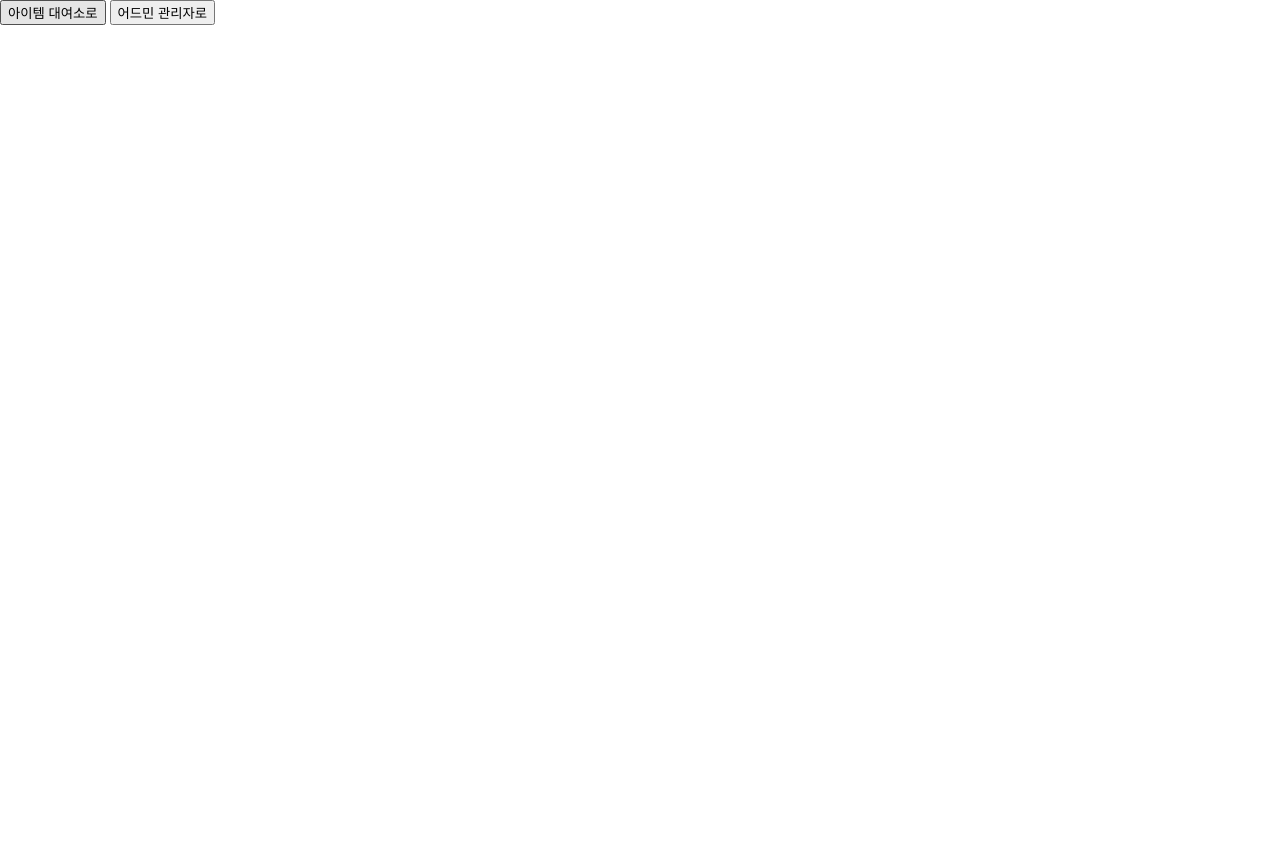
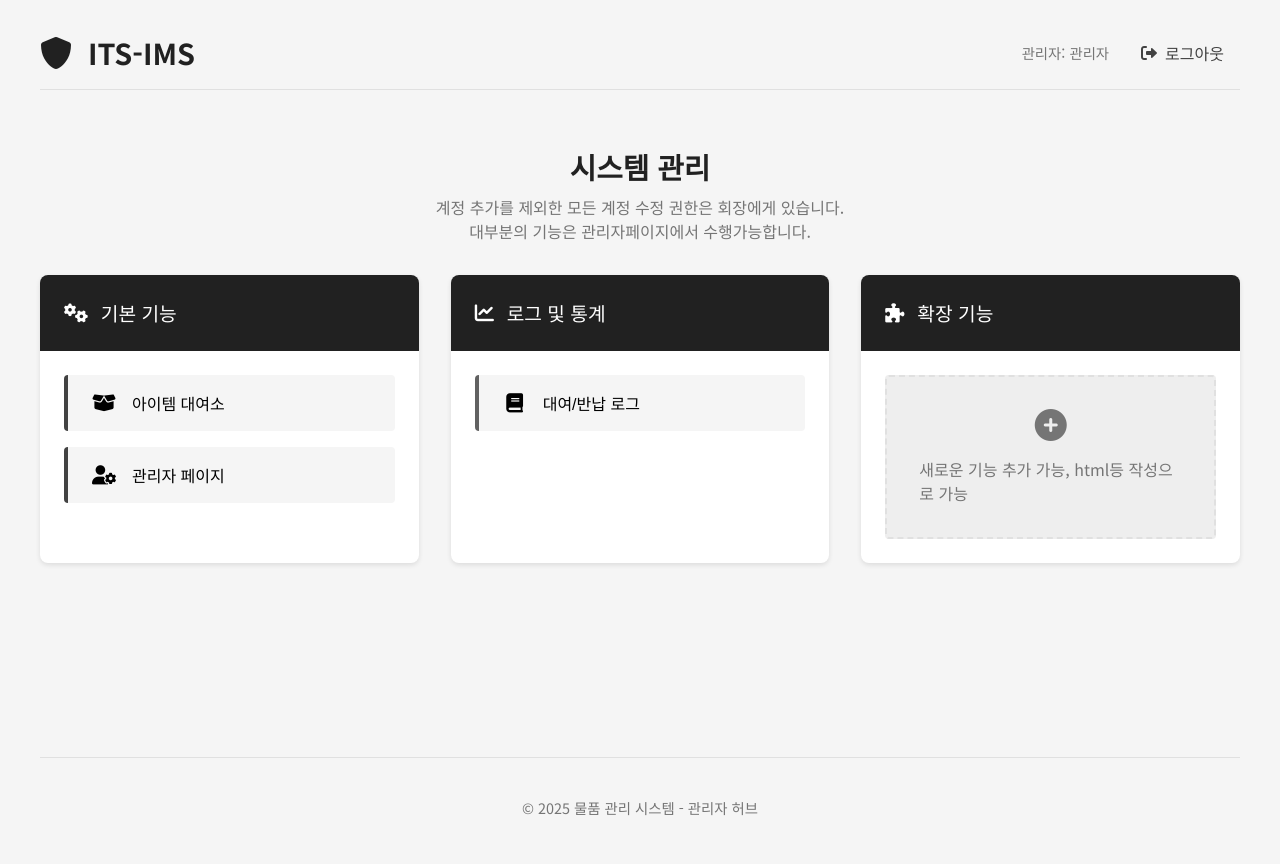
Before and after one commit to ChungGyeon/NFCTAG-Item_Management_System, a Node server app: template views/adminFolder/adminHub.ejs in a window 1280 px wide. Before the commit the page ends 25 px from the top, so only its background shows below. Run offline with Node 20, Linux system fonts and the light colour scheme; the template is opened without the code that fills it, so the values that code supplies are empty.

Commit message:
style: 어드민 허브 튜닝 완료
대강 내 입맛대로 수정함, 이제 사용법등을 알려주는 기능만 있으면 돼

```diff
--- /dev/null
+++ b/public/stylesheets/adminHub.css
@@ -0,0 +1,250 @@
+/* 관리자 허브 스타일 - 모노톤 테마 */
+:root {
+  --primary-dark: #212121;
+  --primary-medium: #424242;
+  --primary-light: #757575;
+  --accent-color: #37474F;
+  --text-primary: #212121;
+  --text-secondary: #757575;
+  --background-main: #f5f5f5;
+  --background-card: #ffffff;
+  --border-color: #e0e0e0;
+  --hover-color: #eeeeee;
+  --shadow-light: 0 2px 5px rgba(0, 0, 0, 0.1);
+  --shadow-medium: 0 4px 8px rgba(0, 0, 0, 0.12);
+  --shadow-dark: 0 8px 16px rgba(0, 0, 0, 0.14);
+}
+
+body {
+  font-family: 'Noto Sans KR', sans-serif;
+  background-color: var(--background-main);
+  color: var(--text-primary);
+  margin: 0;
+  padding: 0;
+  min-height: 100vh;
+}
+
+/* 메인 컨테이너 */
+.admin-hub-container {
+  max-width: 1200px;
+  margin: 0 auto;
+  padding: 2rem;
+  display: flex;
+  flex-direction: column;
+  min-height: 100vh;
+}
+
+/* 헤더 영역 */
+.admin-hub-header {
+  display: flex;
+  justify-content: space-between;
+  align-items: center;
+  margin-bottom: 2rem;
+  padding-bottom: 1rem;
+  border-bottom: 1px solid var(--border-color);
+}
+
+.logo-container {
+  display: flex;
+  align-items: center;
+}
+
+.logo-container i {
+  font-size: 2rem;
+  margin-right: 1rem;
+  color: var(--primary-dark);
+}
+
+.logo-container h1 {
+  font-size: 1.8rem;
+  font-weight: 700;
+  margin: 0;
+  color: var(--primary-dark);
+}
+
+.user-info {
+  display: flex;
+  align-items: center;
+  gap: 1rem;
+}
+
+.user-info span {
+  color: var(--text-secondary);
+  font-size: 0.9rem;
+}
+
+.logout-btn {
+  color: var(--primary-medium);
+  text-decoration: none;
+  display: flex;
+  align-items: center;
+  gap: 0.5rem;
+  padding: 0.5rem 1rem;
+  border-radius: 4px;
+  transition: background-color 0.3s, color 0.3s;
+}
+
+.logout-btn:hover {
+  background-color: var(--hover-color);
+  color: var(--primary-dark);
+}
+
+/* 메인 콘텐츠 */
+.admin-hub-content {
+  flex: 1;
+}
+
+.section-title {
+  margin-bottom: 2rem;
+  text-align: center;
+}
+
+.section-title h2 {
+  font-size: 1.8rem;
+  font-weight: 700;
+  margin-bottom: 0.5rem;
+  color: var(--primary-dark);
+}
+
+.section-title p {
+  font-size: 1rem;
+  color: var(--text-secondary);
+  margin: 0;
+}
+
+/* 그리드 레이아웃 */
+.admin-hub-grid {
+  display: grid;
+  grid-template-columns: repeat(auto-fit, minmax(280px, 1fr));
+  gap: 2rem;
+}
+
+/* 기능 섹션 스타일 */
+.feature-section {
+  background-color: var(--background-card);
+  border-radius: 8px;
+  box-shadow: var(--shadow-light);
+  overflow: hidden;
+  transition: transform 0.3s, box-shadow 0.3s;
+}
+
+.feature-section:hover {
+  transform: translateY(-5px);
+  box-shadow: var(--shadow-medium);
+}
+
+.section-header {
+  padding: 1.5rem;
+  background-color: var(--primary-dark);
+  color: white;
+}
+
+.section-header h3 {
+  display: flex;
+  align-items: center;
+  gap: 0.8rem;
+  margin: 0;
+  font-size: 1.2rem;
+  font-weight: 500;
+}
+
+.button-container {
+  padding: 1.5rem;
+  display: flex;
+  flex-direction: column;
+  gap: 1rem;
+}
+
+/* 버튼 스타일 */
+.admin-btn {
+  display: flex;
+  align-items: center;
+  gap: 1rem;
+  padding: 1rem 1.5rem;
+  border: none;
+  border-radius: 4px;
+  font-size: 1rem;
+  font-weight: 500;
+  cursor: pointer;
+  transition: all 0.3s ease;
+  text-align: left;
+  background-color: var(--background-main);
+}
+
+.admin-btn i {
+  font-size: 1.2rem;
+  min-width: 24px;
+  text-align: center;
+}
+
+.admin-btn:hover {
+  transform: translateX(5px);
+}
+
+.primary-btn {
+  border-left: 4px solid #424242;
+}
+
+.primary-btn:hover {
+  background-color: #f0f0f0;
+  border-left: 4px solid #212121;
+}
+
+.secondary-btn {
+  border-left: 4px solid #616161;
+}
+
+.secondary-btn:hover {
+  background-color: #f0f0f0;
+  border-left: 4px solid #424242;
+}
+
+/* 확장 가능한 섹션 */
+.expandable .placeholder {
+  display: flex;
+  flex-direction: column;
+  align-items: center;
+  justify-content: center;
+  padding: 2rem;
+  background-color: var(--hover-color);
+  border-radius: 4px;
+  color: var(--text-secondary);
+  border: 2px dashed var(--border-color);
+}
+
+.expandable .placeholder i {
+  font-size: 2rem;
+  margin-bottom: 1rem;
+}
+
+/* 푸터 */
+.admin-hub-footer {
+  margin-top: 3rem;
+  text-align: center;
+  padding-top: 1.5rem;
+  border-top: 1px solid var(--border-color);
+  color: var(--text-secondary);
+  font-size: 0.9rem;
+}
+
+/* 반응형 디자인 */
+@media (max-width: 768px) {
+  .admin-hub-container {
+    padding: 1rem;
+  }
+
+  .admin-hub-header {
+    flex-direction: column;
+    align-items: flex-start;
+    gap: 1rem;
+  }
+
+  .user-info {
+    width: 100%;
+    justify-content: space-between;
+  }
+
+  .admin-hub-grid {
+    grid-template-columns: 1fr;
+  }
+}
--- a/routes/main.js
+++ b/routes/main.js
@@ -72,7 +72,7 @@ router.get('/', function(req, res, next) {//router123
             return res.redirect('/itemlist');
         }
         else if(results.length > 0) {
-            res.render('adminFolder/adminHub', { title: '관리자 허브'});
+            res.render('adminFolder/adminHub', { title: '관리자 허브', user: req.session.user });
         }
         else{
             return res.status(404).send('뭔가 일어났음');
--- a/routes/sys_management/randURL/nfc_url.json
+++ b/routes/sys_management/randURL/nfc_url.json
@@ -1,3 +1,3 @@
 {
-  "url": "http://localhost:3001/detect/startRentingItem/iwwxlb9xnb"
+  "url": "http://localhost:3001/detect/startRentingItem/d3pvef01nu"
 }
--- a/views/adminFolder/adminHub.ejs
+++ b/views/adminFolder/adminHub.ejs
@@ -4,12 +4,82 @@
     <meta charset="UTF-8" />
     <meta name="viewport" content="width=device-width, initial-scale=1.0"/>
     <title><%= baseTitle %> <%= title %></title>
-    <link href="/stylesheets/forAdmin.css" rel="stylesheet" />
+    <link href="https://fonts.googleapis.com/css2?family=Noto+Sans+KR:wght@300;400;500;700&display=swap" rel="stylesheet">
+    <link rel="stylesheet" href="https://cdnjs.cloudflare.com/ajax/libs/font-awesome/6.0.0/css/all.min.css">
+    <link href="/stylesheets/adminHub.css" rel="stylesheet" />
     <script src="/javascripts/formainPage.js" defer></script>
 </head>
 <body>
-<button onclick="location.href='/itemlist'"> 아이템 대여소로 </button>
-<button onclick="location.href='/admin'"> 어드민 관리자로 </button>
-</div>
+    <div class="admin-hub-container">
+        <header class="admin-hub-header">
+            <div class="logo-container">
+                <i class="fas fa-shield-alt"></i>
+                <h1>ITS-IMS</h1>
+            </div>
+            <div class="user-info">
+                <span>관리자: <%= user ? user.name : '관리자' %></span>
+                <a href="/users/logout" class="logout-btn"><i class="fas fa-sign-out-alt"></i> 로그아웃</a>
+            </div>
+        </header>
+
+        <main class="admin-hub-content">
+            <div class="section-title">
+                <h2>시스템 관리</h2>
+                <p>계정 추가를 제외한 모든 계정 수정 권한은 회장에게 있습니다.</p>
+                <p>대부분의 기능은 관리자페이지에서 수행가능합니다.</p>
+            </div>
+
+            <div class="admin-hub-grid">
+                <!-- 기본 기능 섹션 -->
+                <div class="feature-section">
+                    <div class="section-header">
+                        <h3><i class="fas fa-cogs"></i> 기본 기능</h3>
+                    </div>
+                    <div class="button-container">
+                        <button class="admin-btn primary-btn" onclick="location.href='/itemlist'">
+                            <i class="fas fa-box-open"></i>
+                            <span>아이템 대여소</span>
+                        </button>
+                        <button class="admin-btn primary-btn" onclick="location.href='/admin'">
+                            <i class="fas fa-user-cog"></i>
+                            <span>관리자 페이지</span>
+                        </button>
+                    </div>
+                </div>
+
+                <!-- 로그 및 통계 섹션 -->
+                <div class="feature-section">
+                    <div class="section-header">
+                        <h3><i class="fas fa-chart-line"></i> 로그 및 통계</h3>
+                    </div>
+                    <div class="button-container">
+                        <button class="admin-btn secondary-btn" onclick="location.href='/log'">
+                            <i class="fas fa-book"></i>
+                            <span>대여/반납 로그</span>
+                        </button>
+                    </div>
+                </div>
+
+
+                <!-- 향후 확장 가능한 빈 섹션 -->
+                <div class="feature-section expandable">
+                    <div class="section-header">
+                        <h3><i class="fas fa-puzzle-piece"></i> 확장 기능</h3>
+                    </div>
+                    <div class="button-container">
+                        <!-- 향후 버튼이 추가될 예정인 공간 -->
+                        <div class="placeholder">
+                            <i class="fas fa-plus-circle"></i>
+                            <span>새로운 기능 추가 가능, html등 작성으로 가능</span>
+                        </div>
+                    </div>
+                </div>
+            </div>
+        </main>
+
+        <footer class="admin-hub-footer">
+            <p>&copy; <%= new Date().getFullYear() %> 물품 관리 시스템 - 관리자 허브</p>
+        </footer>
+    </div>
 </body>
 </html>
```
